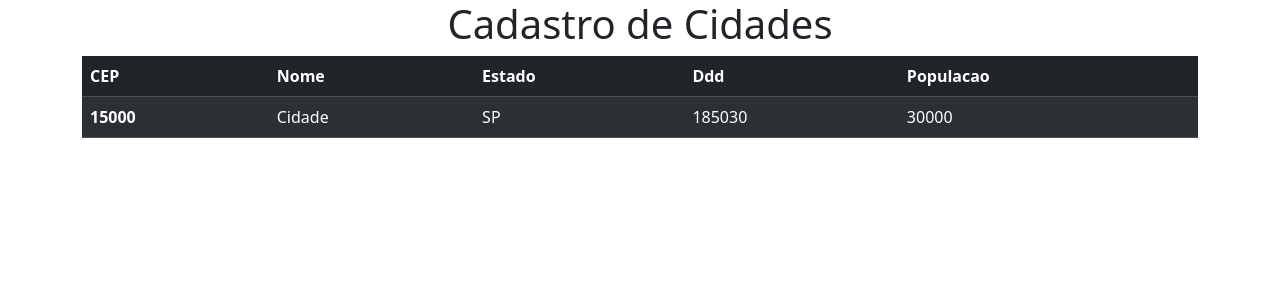
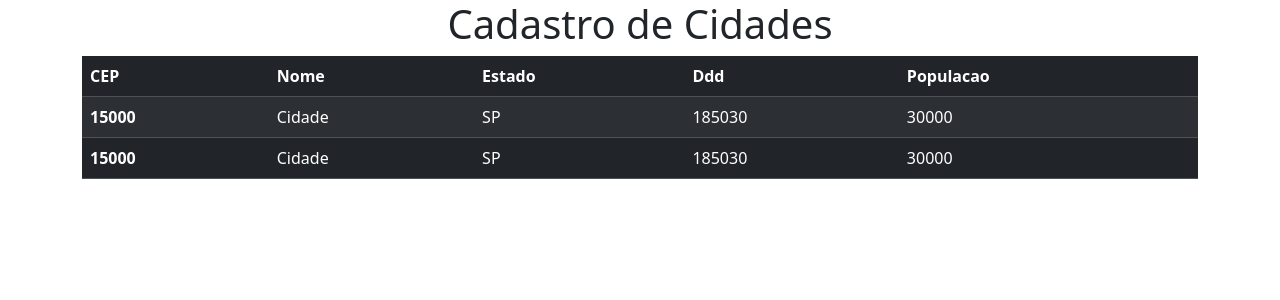
Before and after one commit to o1Hstoco01/Aula_Glauco_Cadastro_Cidades, an Angular app: page / in a window 1280 px wide. Shown: the top 300 px of the page. Built offline with nearby package versions, Linux system fonts and the light colour scheme; data requests are answered from the project's data file.

Commit message:
adicionando dados ao json server e vinculando-os ao cidade componet.ts

```diff
--- a/db.json
+++ b/db.json
@@ -1,3 +1,18 @@
 {
-
+    "cidades": [
+        {
+            "CEP":15000,
+            "Nome":"Cidade",
+            "Estado": "SP",
+            "Ddd":185030.00,
+            "Populacao": 30000
+        },
+        {
+            "CEP":15000,
+            "Nome":"Cidade",
+            "Estado": "SP",
+            "Ddd":185030.00,
+            "Populacao": 30000
+        }
+    ]
 }
--- a/src/app/cidade.service.ts
+++ b/src/app/cidade.service.ts
@@ -1,5 +1,7 @@
 import { HttpClient } from '@angular/common/http';
 import { Injectable } from '@angular/core';
+import { Observable } from 'rxjs';
+import { Cidade } from './cidade';
 
 @Injectable({
   providedIn: 'root'
@@ -8,4 +10,8 @@ export class CidadeService {
 
 
   constructor(private http:HttpClient) { }
+
+  getCidades(): Observable<Cidade []>{
+    return this.http.get<Cidade []>('http://localhost:3000/cidades')
+  }
 }
--- a/src/app/cidade/cidade.component.ts
+++ b/src/app/cidade/cidade.component.ts
@@ -1,5 +1,6 @@
 import { Component, OnInit } from '@angular/core';
 import { Cidade } from '../cidade';
+import { CidadeService } from '../cidade.service';
 
 
 @Component({
@@ -8,18 +9,18 @@ import { Cidade } from '../cidade';
   styleUrl: './cidade.component.css'
 })
 export class CidadeComponent implements OnInit{
-  cidades: Cidade  [] = [
-    {
-    "CEP":15000,
-    "Nome":"Cidade",
-    "Estado": "SP",
-    "Ddd":185030.00,
-    "Populacao": 30000
-    },
-   ];
+  cidades: Cidade  [] = [];
+
+  constructor(private servise: CidadeService){}
 
   ngOnInit(): void {
+   this.loadCidades();
+  }
 
+  loadCidades(){
+    this.servise.getCidades().subscribe({
+      next: data => this.cidades = data
+    });
   }
 
 }
```
